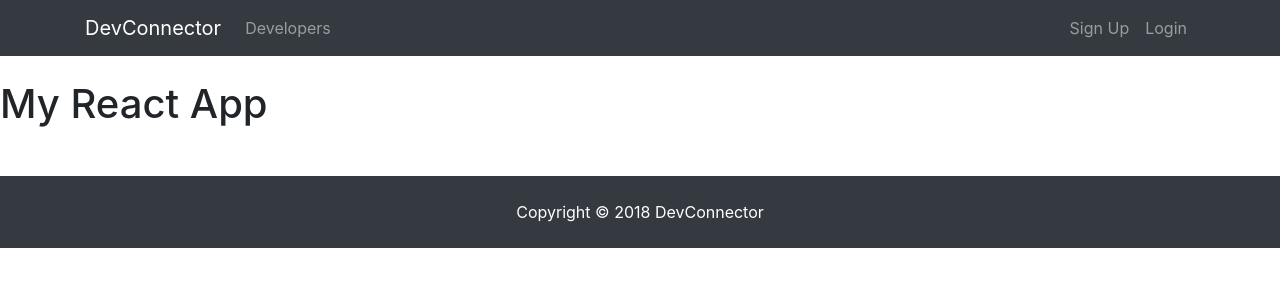
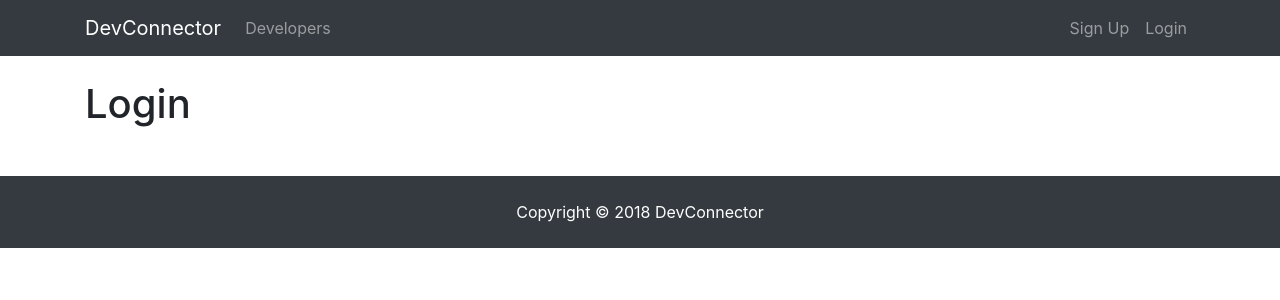
Before and after one commit to JustinJWyatt/dev-connector, a React (Create React App) app in the folder client/: page /login in a window 1280 px wide. Shown: the top 300 px of the page. Built offline with nearby package versions, Linux system fonts and the light colour scheme.

Commit message:
added auth, register and login components

```diff
--- a/client/package.json
+++ b/client/package.json
@@ -5,6 +5,7 @@
   "dependencies": {
     "react": "^16.6.3",
     "react-dom": "^16.6.3",
+    "react-router-dom": "^4.3.1",
     "react-scripts": "2.1.1"
   },
   "scripts": {
--- a/client/src/App.js
+++ b/client/src/App.js
@@ -1,17 +1,29 @@
-import React, { Component } from 'react';
-import Navbar from './components/layout/Navbar';
-import Footer from './components/layout/Footer';
+import React, { Component } from "react";
+import { BrowserRouter as Router, Route } from "react-router-dom";
 
-import './App.css';
+import Navbar from "./components/layout/Navbar";
+import Footer from "./components/layout/Footer";
+import Landing from "./components/layout/Landing";
+
+import Register from "./components/auth/Register";
+import Login from "./components/auth/Login";
+
+import "./App.css";
 
 class App extends Component {
   render() {
     return (
-      <div className="App">
-        <Navbar />
-        <h1>My React App</h1>
-        <Footer />
-      </div>
+      <Router>
+        <div className="App">
+          <Navbar />
+          <Route exact path="/" component={Landing} />
+          <div className="container">
+            <Route exact path="/register" component={Register} />
+            <Route exact path="/login" component={Login} />
+          </div>
+          <Footer />
+        </div>
+      </Router>
     );
   }
 }
--- /dev/null
+++ b/client/src/components/auth/Login.js
@@ -0,0 +1,14 @@
+import React from 'react'
+import PropTypes from 'prop-types'
+
+class Login extends React.Component {
+  render () {
+    return (
+      <div>
+        <h1>Login</h1>
+      </div>
+    )
+  }
+}
+
+export default Login;
--- /dev/null
+++ b/client/src/components/auth/Register.js
@@ -0,0 +1,14 @@
+import React from 'react'
+import PropTypes from 'prop-types'
+
+class Register extends React.Component {
+  render () {
+    return (
+      <div>
+        <h1>Register</h1>
+      </div>
+    )
+  }
+}
+
+export default Register;
```
